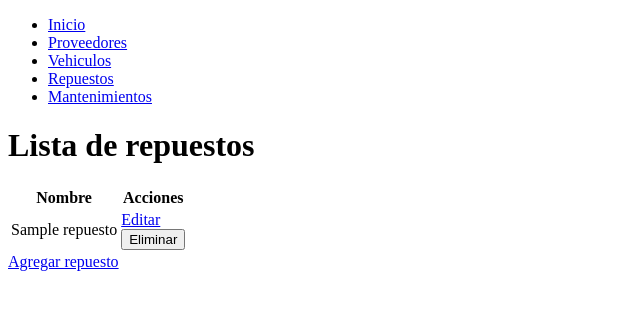
After one commit to AlexSG29/Envia_FMS, a Django app: template repuestos/templates/repuestos/lista_repuestos.html in a window 1280 px wide. The commit adds this page. Shown: the top 310 px of the page, without its empty margins (0-640 px from the left). Run offline with Django 3.2, Linux system fonts and the light colour scheme; the template is opened without the code that fills it: most values are stand-ins (such as "Sample title", 1, 10 or a date in 2020).

Commit message:
repuestos backend completo

```diff
--- a/dashboard/templates/dashboard/layout.html
+++ b/dashboard/templates/dashboard/layout.html
@@ -11,9 +11,11 @@
     <header>
       <nav>
         <ul>
-          <li><a href="#">Inicio</a></li>
+          <li><a href="{% url 'dashboard' %}">Inicio</a></li>
           <li><a href="{% url 'lista_proveedores' %}">Proveedores</a></li>
           <li><a href="{% url 'lista_vehiculos' %}">Vehiculos</a></li>
+          <li><a href="{% url 'lista_repuestos' %}">Repuestos</a></li>
+          <li><a href="#">Mantenimientos</a></li>
         </ul>
       </nav>
     </header>
--- /dev/null
+++ b/repuestos/templates/repuestos/lista_repuestos.html
@@ -0,0 +1,41 @@
+<!-- templates/lista_repuestos.html -->
+{% extends 'dashboard/layout.html' %}
+
+{% block content %}
+    <h1>Lista de repuestos</h1>
+
+    <table>
+        <thead>
+            <tr>
+                <th>Nombre</th>
+                <th>Acciones</th>
+            </tr>
+        </thead>
+        <tbody>
+            {% for repuesto in repuestos %}
+                <tr>
+                    <td>{{ repuesto.nombre }}</td>
+                    <td>
+                        <a href="{% url 'editar_repuesto' repuesto.id %}">Editar</a>
+                        <form method="post" action="{% url 'eliminar_repuesto' repuesto.id %}">
+                            {% csrf_token %}
+                            <input type="submit" value="Eliminar" onclick="return confirmarEliminacion();">
+                        </form>
+                    </td>
+                </tr>
+            {% empty %}
+                <tr>
+                    <td colspan="3">No hay repuestos registrados</td>
+                </tr>
+            {% endfor %}
+        </tbody>
+    </table>
+
+    <a href="{% url 'agregar_repuesto' %}">Agregar repuesto</a>
+
+    <script>
+        function confirmarEliminacion() {
+            return confirm("¿Estás seguro de que deseas eliminar este repuesto?");
+        }
+    </script>
+{% endblock %}
--- a/repuestos/urls.py
+++ b/repuestos/urls.py
@@ -2,5 +2,9 @@ from django.urls import path
 from . import views
 
 urlpatterns = [
+      path('lista_repuestos/', views.lista_repuestos, name='lista_repuestos'),#ver repuestos lista
+      path('agregar_repuesto/', views.agregar_repuesto, name='agregar_repuesto'),#agregar repuesto
+      path('editar_repuesto/<int:repuesto_id>/', views.editar_repuesto, name='editar_repuesto'),#editar el repuesto
+      path('eliminar_repuesto/<int:repuesto_id>/', views.eliminar_repuesto, name='eliminar_repuesto'),#eliminar el repuesto
 
 ]
```
Also changed, not shown: repuestos/forms.py (added, +10 -0 lines), repuestos/templates/repuestos/agregar_repuesto.html (added, +14 -0 lines), repuestos/templates/repuestos/editar_repuesto.html (added, +13 -0 lines), repuestos/views.py (+43 -2 lines).
